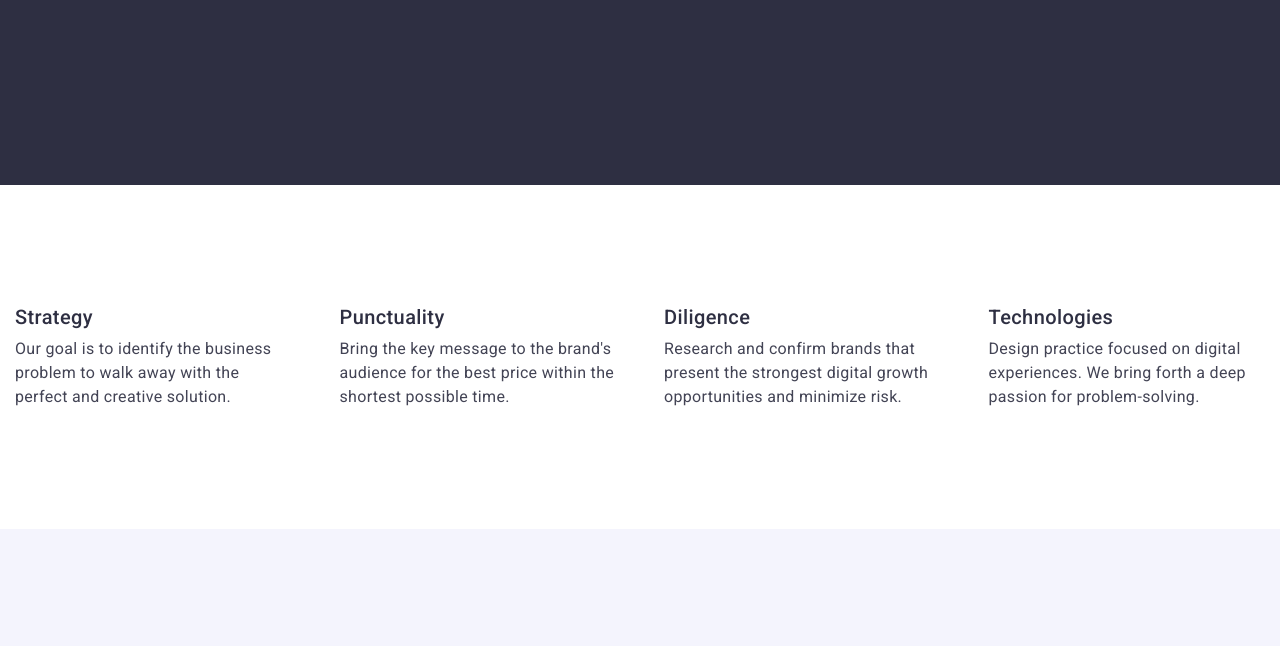
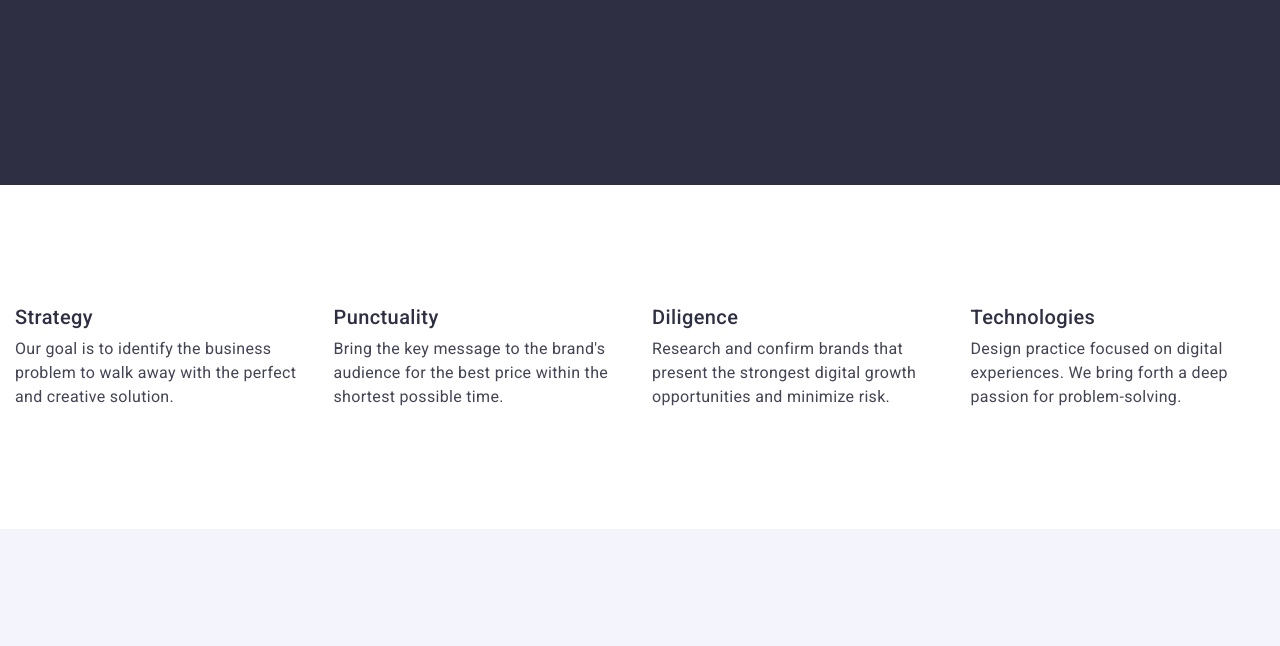
Before and after one commit to Yana17-ratsa/goit-markup-hw-03, a plain HTML site: page index.html in a window 1280 px wide. Shown: the part 440-1086 px from the top of the page. Drawn offline with nearby package versions, Linux system fonts and the light colour scheme.

Commit message:
the last

```diff
--- a/css/styles.css
+++ b/css/styles.css
@@ -192,7 +192,6 @@ address {
     overflow: hidden;
 }
 
-
 .benefits-list {
     display: flex;
     gap: 24px;
@@ -202,9 +201,6 @@ address {
     flex-basis: calc((100% - 72px) / 4);
 }
 
-.benefits-item:not(:last-child) {
-    margin-right: 24px;
-}
 .benfits-subtitle {
     color:  #2E2F42;
         font-size: 20px;
```
